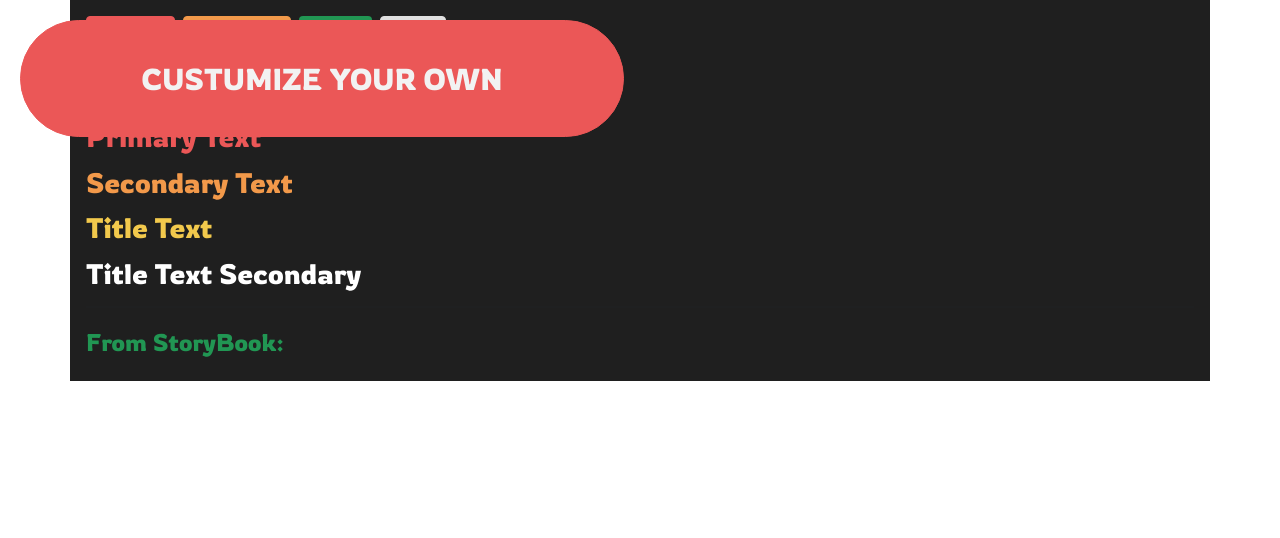
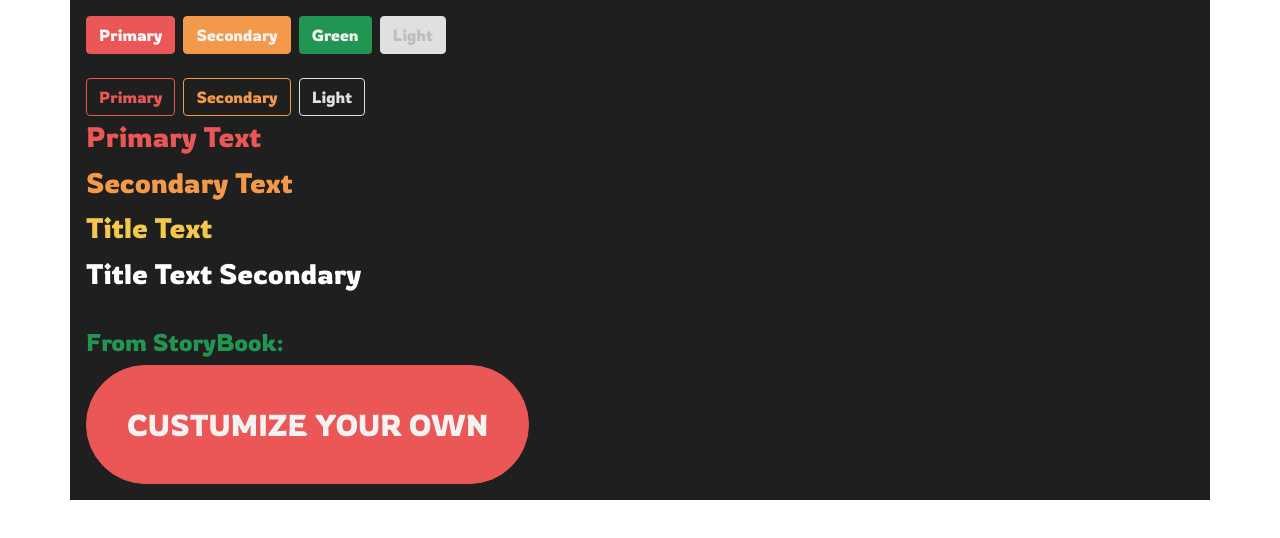
Before and after one commit to jorgevillalobosGL/the_good_pizza_club, an Angular app: page / in a window 1280 px wide. Shown: the top 538 px of the page. Built offline with nearby package versions, Linux system fonts and the light colour scheme; what @ngrx/store would draw is missing.

Commit message:
feat(storybook) Clean unused code.

```diff
--- a/documentation.json
+++ b/documentation.json
@@ -173,7 +173,7 @@
             "assetsDirs": [],
             "styleUrlsData": [
                 {
-                    "data": "@import '../../assets/scss/colors';\n\n.btn {\n  top: 20px;\n  left: 20px;\n  width: 604px;\n  height: 117px;\n  padding: 40px;\n  display: flex;\n  font-size: 30px;\n  line-height: 37px;\n  position: absolute;\n  text-align: center;\n  font-style: normal;\n  flex-direction: row;\n  align-items: center;\n  font-family: Rowdies;\n  border-radius: 200px;\n  justify-content: center;\n  &-primary,\n  &-secondary {\n    color: $gray-6;\n  }\n  &-light {\n    opacity: 1;\n    color: $gray-4;\n  }\n  &-shadow {\n    box-shadow: 0px 4px 16px rgba(0, 0, 0, 0.25);\n  }\n}\n\n// .storybook-button {\n//   font-family: 'Nunito Sans', 'Helvetica Neue', Helvetica, Arial, sans-serif;\n//   font-weight: 700;\n//   border: 0;\n//   border-radius: 3em;\n//   cursor: pointer;\n//   display: inline-block;\n//   line-height: 1;\n// }\n// .storybook-button--primary {\n//   color: white;\n//   background-color: #1ea7fd;\n// }\n// .storybook-button--secondary {\n//   color: #333;\n//   background-color: transparent;\n//   box-shadow: rgba(0, 0, 0, 0.15) 0px 0px 0px 1px inset;\n// }\n// .storybook-button--small {\n//   font-size: 12px;\n//   padding: 10px 16px;\n// }\n// .storybook-button--medium {\n//   font-size: 14px;\n//   padding: 11px 20px;\n// }\n// .storybook-button--large {\n//   font-size: 16px;\n//   padding: 12px 24px;\n// }\n",
+                    "data": "@import '../../assets/scss/colors';\n\n.btn {\n  top: 20px;\n  left: 20px;\n  // width: 604px;\n  // height: 117px;\n  padding: 40px;\n  display: flex;\n  font-size: 30px;\n  line-height: 37px;\n  position: absolute;\n  text-align: center;\n  font-style: normal;\n  flex-direction: row;\n  align-items: center;\n  font-family: Rowdies;\n  border-radius: 200px;\n  justify-content: center;\n  &-primary,\n  &-secondary {\n    color: $gray-6;\n  }\n  &-light {\n    opacity: 1;\n    color: $gray-4;\n  }\n  &-shadow {\n    box-shadow: 0px 4px 16px rgba(0, 0, 0, 0.25);\n  }\n}\n",
                     "styleUrl": "./button.scss"
                 }
             ],
--- a/src/stories/button/button.scss
+++ b/src/stories/button/button.scss
@@ -3,16 +3,11 @@
 .btn {
   top: 20px;
   left: 20px;
-  width: 604px;
-  height: 117px;
   padding: 40px;
-  display: flex;
   font-size: 30px;
   line-height: 37px;
-  position: absolute;
   text-align: center;
   font-style: normal;
-  flex-direction: row;
   align-items: center;
   font-family: Rowdies;
   border-radius: 200px;
@@ -29,34 +24,3 @@
     box-shadow: 0px 4px 16px rgba(0, 0, 0, 0.25);
   }
 }
-
-// .storybook-button {
-//   font-family: 'Nunito Sans', 'Helvetica Neue', Helvetica, Arial, sans-serif;
-//   font-weight: 700;
-//   border: 0;
-//   border-radius: 3em;
-//   cursor: pointer;
-//   display: inline-block;
-//   line-height: 1;
-// }
-// .storybook-button--primary {
-//   color: white;
-//   background-color: #1ea7fd;
-// }
-// .storybook-button--secondary {
-//   color: #333;
-//   background-color: transparent;
-//   box-shadow: rgba(0, 0, 0, 0.15) 0px 0px 0px 1px inset;
-// }
-// .storybook-button--small {
-//   font-size: 12px;
-//   padding: 10px 16px;
-// }
-// .storybook-button--medium {
-//   font-size: 14px;
-//   padding: 11px 20px;
-// }
-// .storybook-button--large {
-//   font-size: 16px;
-//   padding: 12px 24px;
-// }
```
